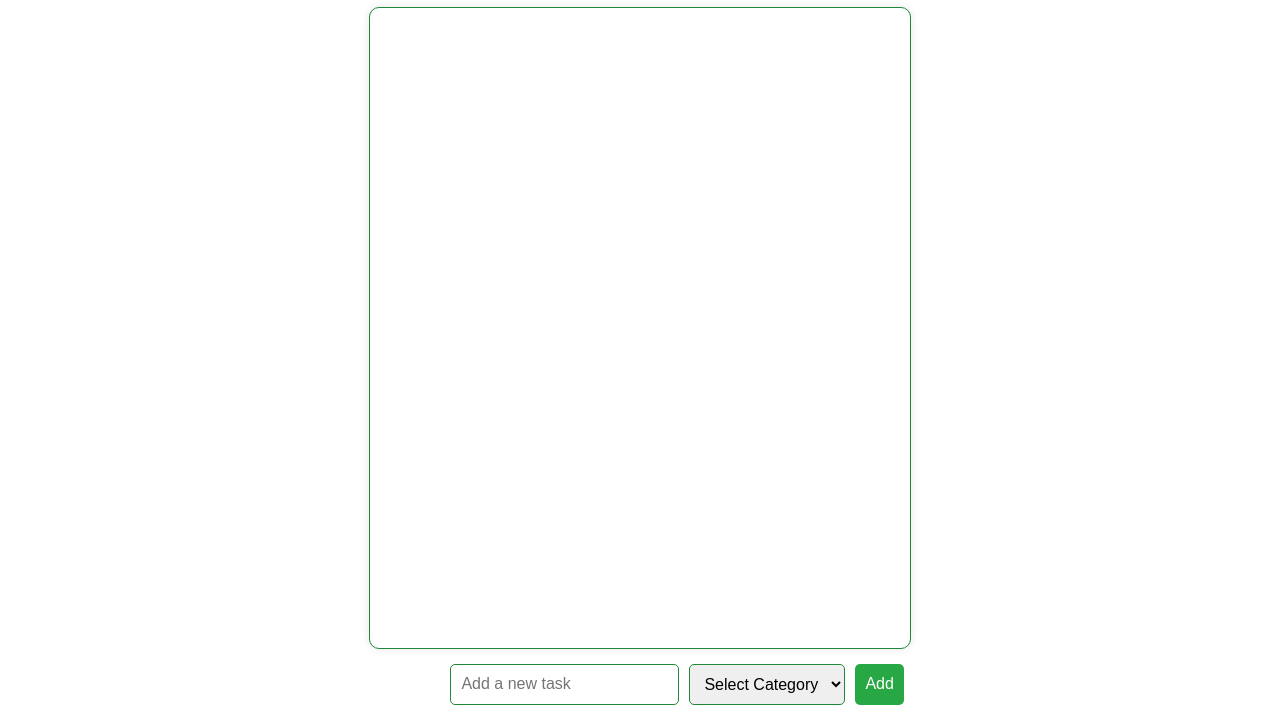
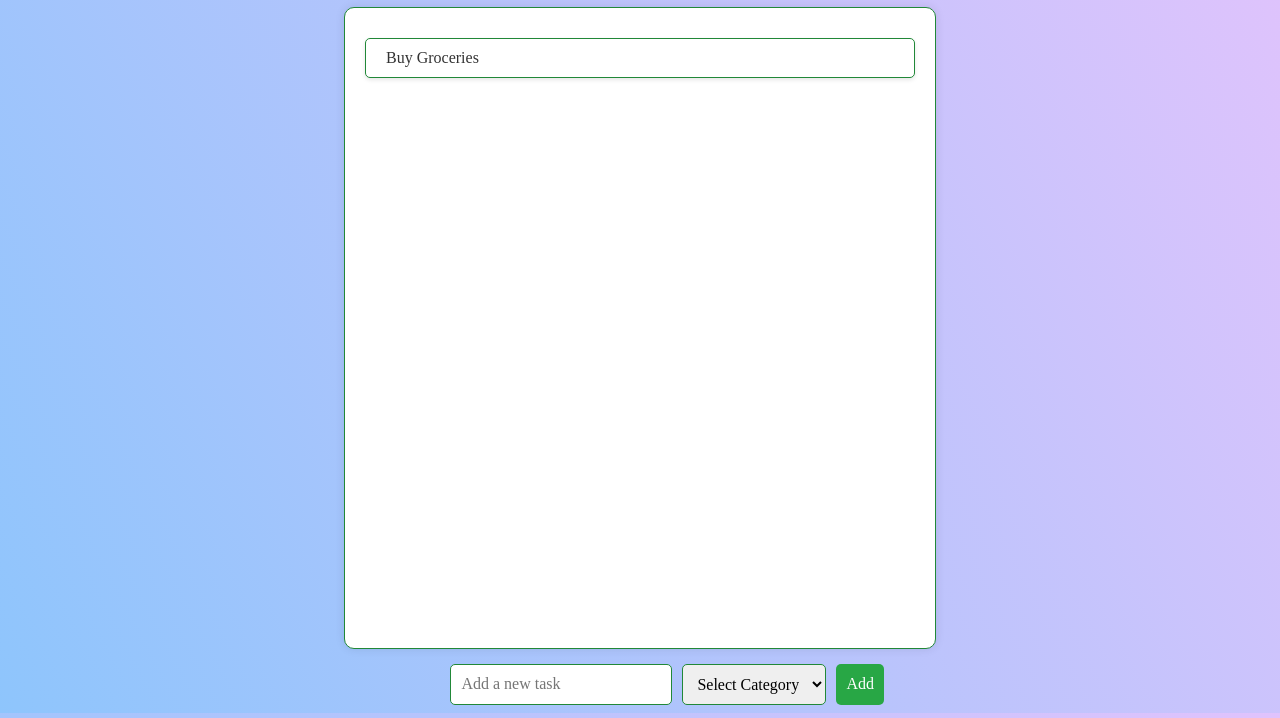
Before and after one commit to Miss-Shubhangi/To-Do-App-Using-React, a React app: page / in a window 1280 px wide. Shown: the part 82-800 px from the top of the page. Built offline with nearby package versions, Linux system fonts and the light colour scheme.

Commit message:
todocard js and css file is created and map function for traversing and creating cards for each task.

```diff
--- a/package.json
+++ b/package.json
@@ -7,6 +7,7 @@
   "dependencies": {
     "react": "^18.3.1",
     "react-dom": "^18.3.1",
+    "react-hot-toast": "^2.4.1",
     "react-scripts": "^5.0.1"
   },
   "browserslist": {
--- a/src/Views/Home/home.css
+++ b/src/Views/Home/home.css
@@ -1,19 +1,25 @@
+body{
+  background-color: #8EC5FC;
+  background-image: linear-gradient(62deg, #8EC5FC 0%, #E0C3FC 100%);
 
+}
 
   .container-todo {
     display: flex;
     flex-direction: column;
     align-items: center;
     justify-content: center;
+    font-family: cursive;
 
   }
   .Heading{
     text-align: center;
+    color: #218838;
   }
 
   .todo-app {
     width: 90%;
-    max-width: 500px;
+    max-width: 550px;
     height: 600px;
     background: white;
     padding: 20px;
@@ -21,6 +27,8 @@
     border-radius: 10px;
     /*position: relative;*/
     border: #218838 1px solid;
+    font-family: cursive;
+    overflow-y: scroll;
   }
 
   .todo-input-container {
@@ -39,6 +47,8 @@
     font-size: 16px;
     border: #218838 1px solid;
     border-radius: 5px ;
+    font-family: cursive;
+    cursor: pointer;
   }
 
   .todo-button {
@@ -49,6 +59,7 @@
     color: white;
     cursor: pointer;
     border-radius: 5px ;
+    font-family: cursive;
   }
 
   .todo-button:hover {
@@ -60,27 +71,19 @@
   font-size: 16px;
   border: #218838 1px solid;
   border-radius: 5px;
+  font-family: cursive;
+  cursor: pointer;
 
   }
-  .todo-list {
-    list-style: none;
-    padding: 0;
-  }
 
-  .todo-item {
-    padding: 10px;
-    border-bottom: 1px solid #ddd;
-  }
 
-  .todo-item:last-child {
-    border-bottom: none;
-  }
+
 
   @media (max-width: 320px) {
     .todo-app {
       width: 100%;
       padding: 10px;
-      height: 450px;
+      height: 360px;
     }
 
     .todo-input-container {
@@ -98,7 +101,7 @@
 
     .select-category {
       width: 100%;
-      height: 36px;
+      height: 40px;
       margin-bottom: 10px;
       font-size: 14px;
     }
--- a/src/Views/Home/home.js
+++ b/src/Views/Home/home.js
@@ -1,15 +1,28 @@
-import React, { useState } from 'react';
+
 import './home.css';
+import Todocard from "./../../components/ToDoCard/todocard"
+import { useState } from 'react';
+import toast ,{Toaster } from "react-hot-toast"
 
 function Home() {
+     /*const TodoList=[
 
-
+     ]*/
+  const [todoList , setTodoList]= useState([
+    "Buy Groceries"
+  ])
+  const [newTask , setNewTask]=useState("")
   return (
 
     <div className="container-todo">
         <h1 className='Heading'>To Do App 🎯🤩</h1>
       <div className="todo-app">
-
+      {todoList.map((todoItem, i) => (
+          <Todocard key={i} todoItem={`${todoItem} `} />
+        ))}
+        {
+          todoList.length===0?<p style={{textAlign:"center"}}>No tasks to show ..... Add new tasks  </p> : null
+        }
 
       </div>
       <div className="todo-input-container">
@@ -17,22 +30,37 @@ function Home() {
             type="text"
             className="todo-input"
             placeholder="Add a new task"
+            value={newTask}
+            onChange={(e)=>setNewTask(e.target.value)}
           />
           <select className='select-category'>
               <option>Select Category</option>
               <option >Work</option>
-            <option >Personal</option>
-            <option >Shopping</option>
-            <option>Hospital</option>
-            <option>Grocery</option>
-            <option >Others</option>
+              <option >Personal</option>
+              <option >Shopping</option>
+              <option>Hospital</option>
+              <option>Grocery</option>
+              <option >Others</option>
 
           </select>
-          <button className="todo-button">
+          <button className="todo-button"
+           onClick={()=>{
+            if(newTask==""){
+              toast.error("task is empty.")
+              return
+            }
+            setTodoList([...todoList,newTask])
+            setNewTask("")
+            toast.success("Task added successfully.")
+
+           }}
+          >
             Add
           </button>
         </div>
+        <Toaster/>
     </div>
+
   );
 }
 
--- /dev/null
+++ b/src/components/ToDoCard/todocard.css
@@ -0,0 +1,15 @@
+
+.todo-card {
+    background: #fff;
+    padding: 10px 20px;
+    margin: 10px 0;
+    border-radius: 5px;
+    box-shadow: 0 2px 4px rgba(0, 0, 0, 0.1);
+    border: 1px solid #218838;
+  }
+
+  .todo-text {
+    font-size: 16px;
+    color: #333;
+    margin: 0;
+  }
--- /dev/null
+++ b/src/components/ToDoCard/todocard.js
@@ -0,0 +1,12 @@
+import React from 'react'
+import "./todocard.css"
+
+function Todocard({todoItem}) {
+  return (
+    <div className="todo-card">
+    <p className="todo-text">{todoItem}</p>
+  </div>
+  )
+}
+
+export default Todocard
```
Also changed, not shown: 1 other file.
